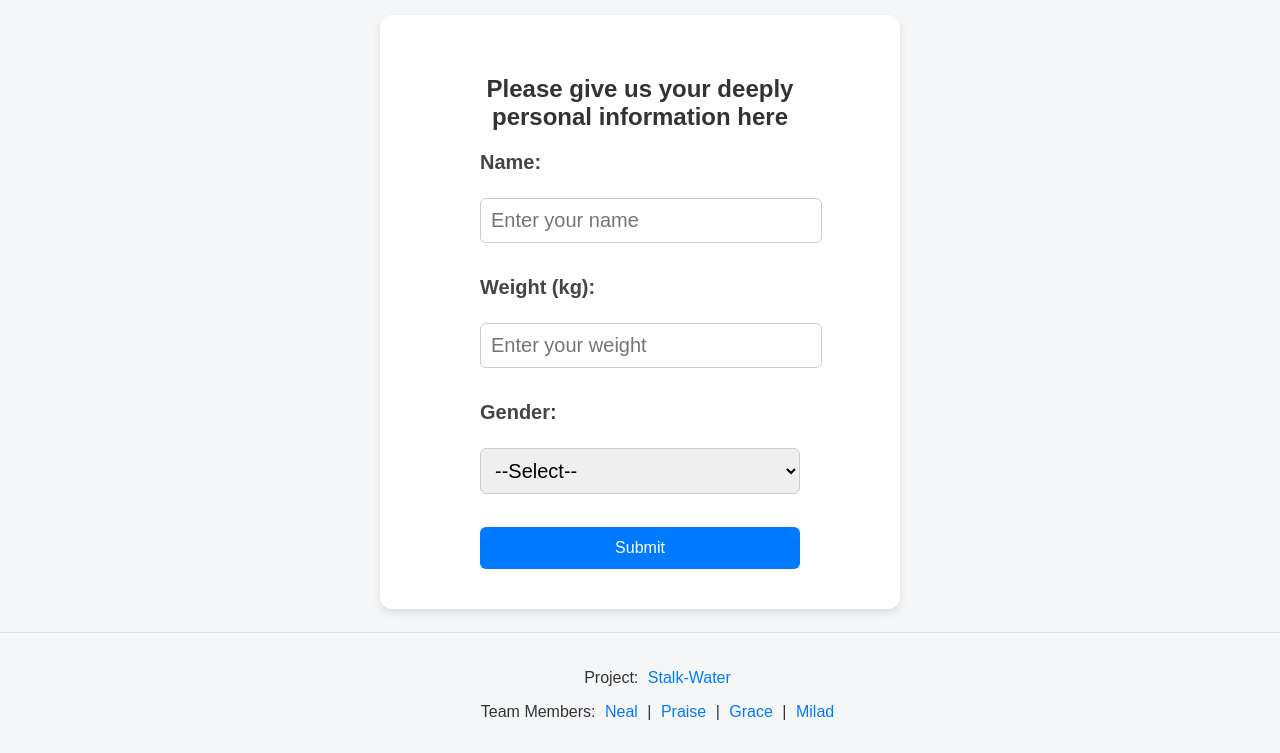
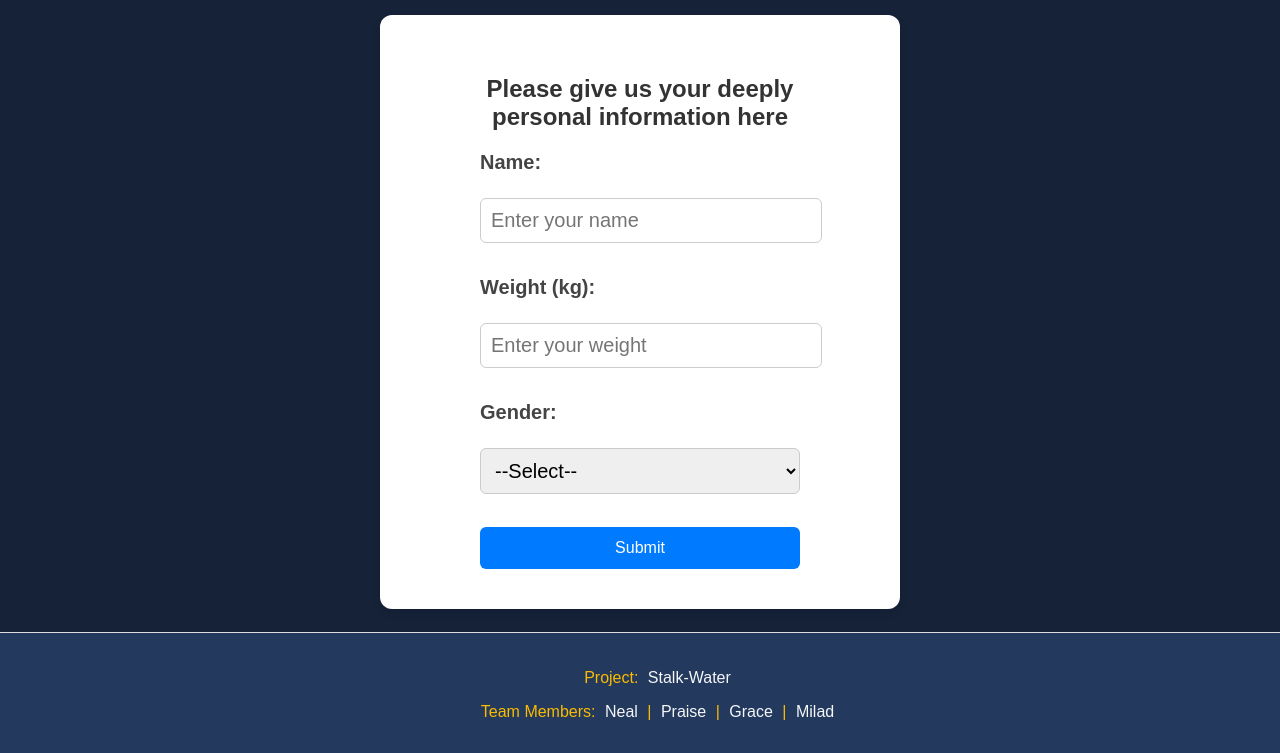
Before and after one commit to Milad244/Stalk-Water, a website: page Frontend/pages/index.html in a window 1280 px wide. Shown: the part 76-829 px from the top of the page. Drawn offline with Linux system fonts and the light colour scheme.

Commit message:
edited background and added map image

```diff
--- a/Frontend/styles/index.css
+++ b/Frontend/styles/index.css
@@ -75,7 +75,7 @@ body {
 
 /* New User */
 #new-user-block{
-    background: #f4f6f8;
+    background:  #152238;
     display: flex;
     justify-content: center;
     align-items: center;
@@ -157,11 +157,11 @@ main .day-water-block .day-water{
 
 /* Footer */
 footer {
-    background-color: #f4f6f8;
+    background-color:  #23395D;
     padding: 20px;
     text-align: center;
     font-size: 16px;
-    color: #333;
+    color: #FABB00;
     border-top: 1px solid #ddd;
     position: relative;
     bottom: 0;
@@ -170,7 +170,7 @@ footer {
   }
 
   footer a {
-    color: #007bff;
+    color: #f4f6f8;
     text-decoration: none;
     margin: 0 5px;
   }
```
Also changed, not shown: Frontend/pages/map.html (+1 -1 lines), Frontend/assets/map.webp (added).
